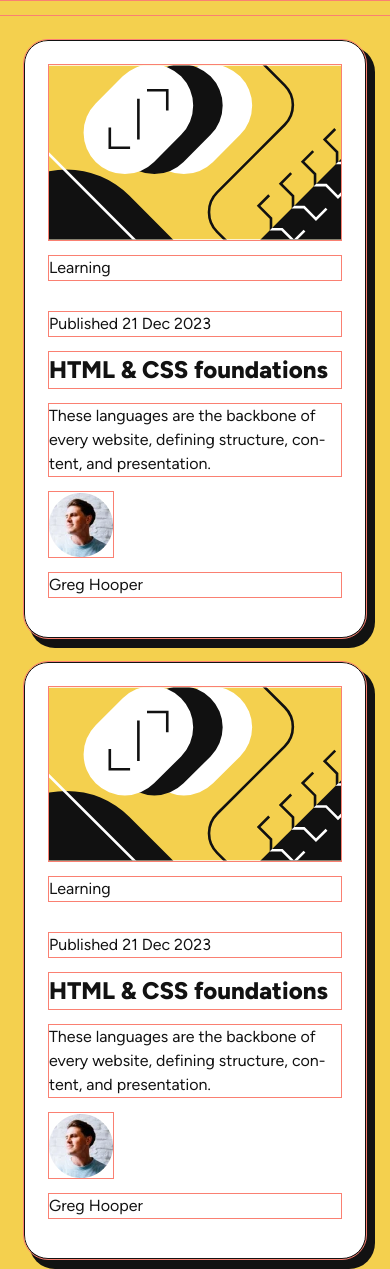
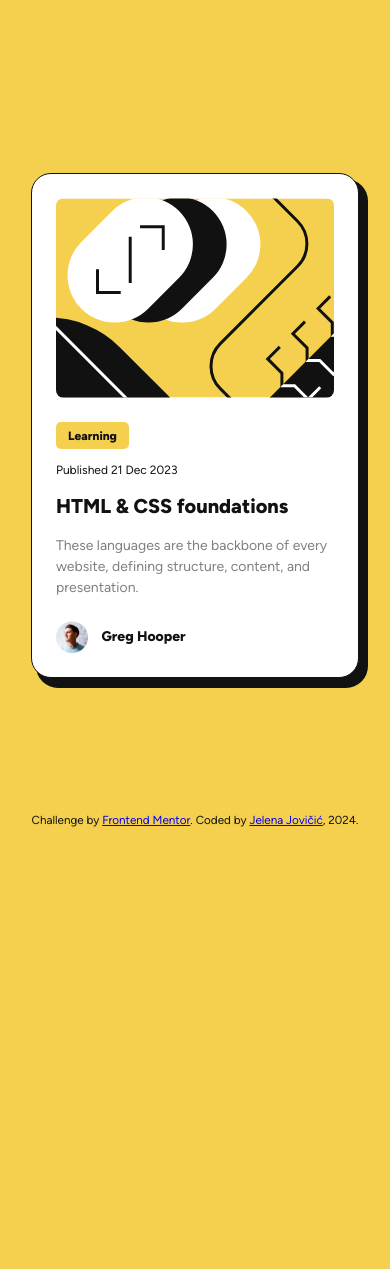
Before and after one commit to je-jo/blog-preview-card, a plain HTML site: page index.html in a window 390 px wide. Shown: the top 1269 px of the page. After the commit the page ends 844 px from the top, so only its background shows below. Drawn offline with Linux system fonts and the light colour scheme.

Commit message:
mobile design

```diff
--- a/assets/styles/main.css
+++ b/assets/styles/main.css
@@ -1,16 +1,9 @@
 /*
 01 reset
 02 fonts
-03 theme
-03 page layout
-04 utilities
-05 main wrappers
-06 typography
-07 navigation
-08 links
-09 main content elements
-10 cards
-11 footer elements
+03 utilities
+04 theme
+05 layout
 */
 
 /* 01 reset */
@@ -162,7 +155,7 @@ select {
     --clr-black: hsl(0, 0%, 7%);
 }
 
-/* 04 layout */
+/* 05 layout */
 
 body {
     display: grid;
@@ -172,38 +165,95 @@ body {
     color: var(--clr-black);
 }
 
-/* main {
+main {
     display: grid;
-    place-items: center;
-} */
+    align-items: center;
+}
 
-ul {
+ul.card-wrapper {
+    /* flexible card container */
     display: grid;
-    grid-template-columns: repeat(auto-fit, minmax(15rem, 1fr) );
+    grid-template-columns: repeat(auto-fit, minmax(15rem, 1fr));
     grid-gap: 1.5rem;
     justify-items: center;
+    margin-top: 4.5rem;
     padding: 1.5rem;
 }
 
 .card {
     display: grid;
-    padding: 1.5rem;
+    justify-items: start;
+    max-width: 20.5rem;
+    padding: 1.5rem 1.5rem 1rem;
     background-color: var(--clr-white);
-    max-width: 60ch;
-    border-radius: 1.5rem;
+    border-radius: 1.25rem;
     border: 1px solid var(--clr-black);
     box-shadow: 7px 8px 0px 2px var(--clr-black);
+}
+
+.card-wrapper-image {
+    min-height: 200px;
+    border-radius: 8px;
+    overflow: hidden;
+}
+
+.card-image {
+    height: 100%;
+    object-fit: cover;
+}
+
+.card-wrapper-author {
+    display: flex;
+    align-items: center;
+    gap: 0.875rem;
+}
+
+.card-wrapper-author img {
+    height: 2rem;
+}
+
+/* typography */
+
+h2 {
+    font-size: 1.25rem;
+}
+
+p {
+    font-size: 0.875rem;
+}
+
+p.card-tag {
+    display: inline;
+    font-size: 0.75rem;
+    font-weight: 800;
+    margin-top: 1.5rem;
+    padding: 0.3rem 0.75rem;
+    background-color: var(--clr-yellow);
+    border-radius: 5px;
+}
+
+p.card-date {
+    font-size: 0.75rem;
+    margin-top: 0;
+}
+
+p.card-text {
+    max-width: 33ch;
+    color: var(--clr-grey);
+}
+
+p.card-author {
+    font-weight: 800;
 }
 
 footer {
     text-align: center;
 }
 
-* {
+/* * {
     outline: 1px solid salmon;
-}
+} */
 
-/* 05 typography */
 
 
 
--- a/index.html
+++ b/index.html
@@ -17,89 +17,20 @@
   </header>
 
   <main>
-    <ul>
+    <ul class="card-wrapper">
       <li class="card">
-        <img src="assets/images/illustration-article.svg" alt=" ">
-        <p>Learning</p>
-        <p>Published 21 Dec 2023</p>
+        <div class="card-wrapper-image">
+          <img src="assets/images/illustration-article.svg" alt=" " class="card-image">
+        </div>
+        <p class="card-tag">Learning</p>
+        <p class="card-date">Published <time datetime="2023-12-21">21 Dec 2023</time></p>
         <h2>HTML & CSS foundations</h2>
-        <p>These languages are the backbone of every website, defining structure, content, and presentation.</p>
-        <img src="assets/images/image-avatar.webp" alt="avatar of greg hooper">
-        <p>Greg Hooper</p>
+        <p class="card-text">These languages are the backbone of every website, defining structure, content, and presentation.</p>
+        <div class="card-wrapper-author">
+          <img src="assets/images/image-avatar.webp" alt="avatar of greg hooper">
+          <p class="card-author">Greg Hooper</p>
+        </div>
       </li>
-      <li class="card">
-        <img src="assets/images/illustration-article.svg" alt=" ">
-        <p>Learning</p>
-        <p>Published 21 Dec 2023</p>
-        <h2>HTML & CSS foundations</h2>
-        <p>These languages are the backbone of every website, defining structure, content, and presentation.</p>
-        <img src="assets/images/image-avatar.webp" alt="avatar of greg hooper">
-        <p>Greg Hooper</p>
-      </li>
-      <li class="card">
-        <img src="assets/images/illustration-article.svg" alt=" ">
-        <p>Learning</p>
-        <p>Published 21 Dec 2023</p>
-        <h2>HTML & CSS foundations</h2>
-        <p>These languages are the backbone of every website, defining structure, content, and presentation.</p>
-        <img src="assets/images/image-avatar.webp" alt="avatar of greg hooper">
-        <p>Greg Hooper</p>
-      </li>
-      <li class="card">
-        <img src="assets/images/illustration-article.svg" alt=" ">
-        <p>Learning</p>
-        <p>Published 21 Dec 2023</p>
-        <h2>HTML & CSS foundations</h2>
-        <p>These languages are the backbone of every website, defining structure, content, and presentation.</p>
-        <img src="assets/images/image-avatar.webp" alt="avatar of greg hooper">
-        <p>Greg Hooper</p>
-      </li>
-      <li class="card">
-        <img src="assets/images/illustration-article.svg" alt=" ">
-        <p>Learning</p>
-        <p>Published 21 Dec 2023</p>
-        <h2>HTML & CSS foundations</h2>
-        <p>These languages are the backbone of every website, defining structure, content, and presentation.</p>
-        <img src="assets/images/image-avatar.webp" alt="avatar of greg hooper">
-        <p>Greg Hooper</p>
-      </li>
-      <li class="card">
-        <img src="assets/images/illustration-article.svg" alt=" ">
-        <p>Learning</p>
-        <p>Published 21 Dec 2023</p>
-        <h2>HTML & CSS foundations</h2>
-        <p>These languages are the backbone of every website, defining structure, content, and presentation.</p>
-        <img src="assets/images/image-avatar.webp" alt="avatar of greg hooper">
-        <p>Greg Hooper</p>
-      </li>
-      <li class="card">
-        <img src="assets/images/illustration-article.svg" alt=" ">
-        <p>Learning</p>
-        <p>Published 21 Dec 2023</p>
-        <h2>HTML & CSS foundations</h2>
-        <p>These languages are the backbone of every website, defining structure, content, and presentation.</p>
-        <img src="assets/images/image-avatar.webp" alt="avatar of greg hooper">
-        <p>Greg Hooper</p>
-      </li>
-      <li class="card">
-        <img src="assets/images/illustration-article.svg" alt=" ">
-        <p>Learning</p>
-        <p>Published 21 Dec 2023</p>
-        <h2>HTML & CSS foundations</h2>
-        <p>These languages are the backbone of every website, defining structure, content, and presentation.</p>
-        <img src="assets/images/image-avatar.webp" alt="avatar of greg hooper">
-        <p>Greg Hooper</p>
-      </li>
-      <li class="card">
-        <img src="assets/images/illustration-article.svg" alt=" ">
-        <p>Learning</p>
-        <p>Published 21 Dec 2023</p>
-        <h2>HTML & CSS foundations</h2>
-        <p>These languages are the backbone of every website, defining structure, content, and presentation.</p>
-        <img src="assets/images/image-avatar.webp" alt="avatar of greg hooper">
-        <p>Greg Hooper</p>
-      </li>
-
     </ul>
   </main>
 
```
